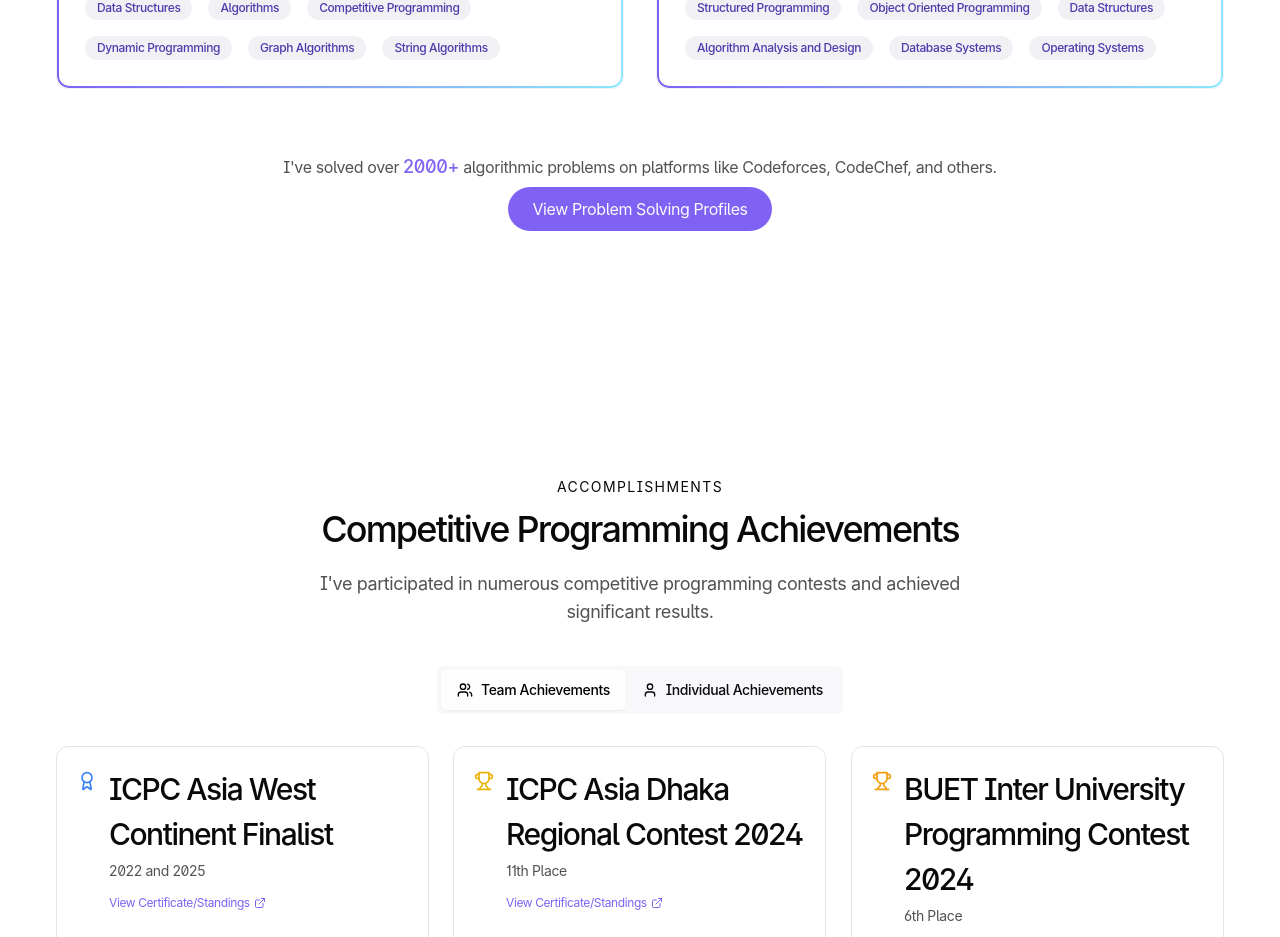
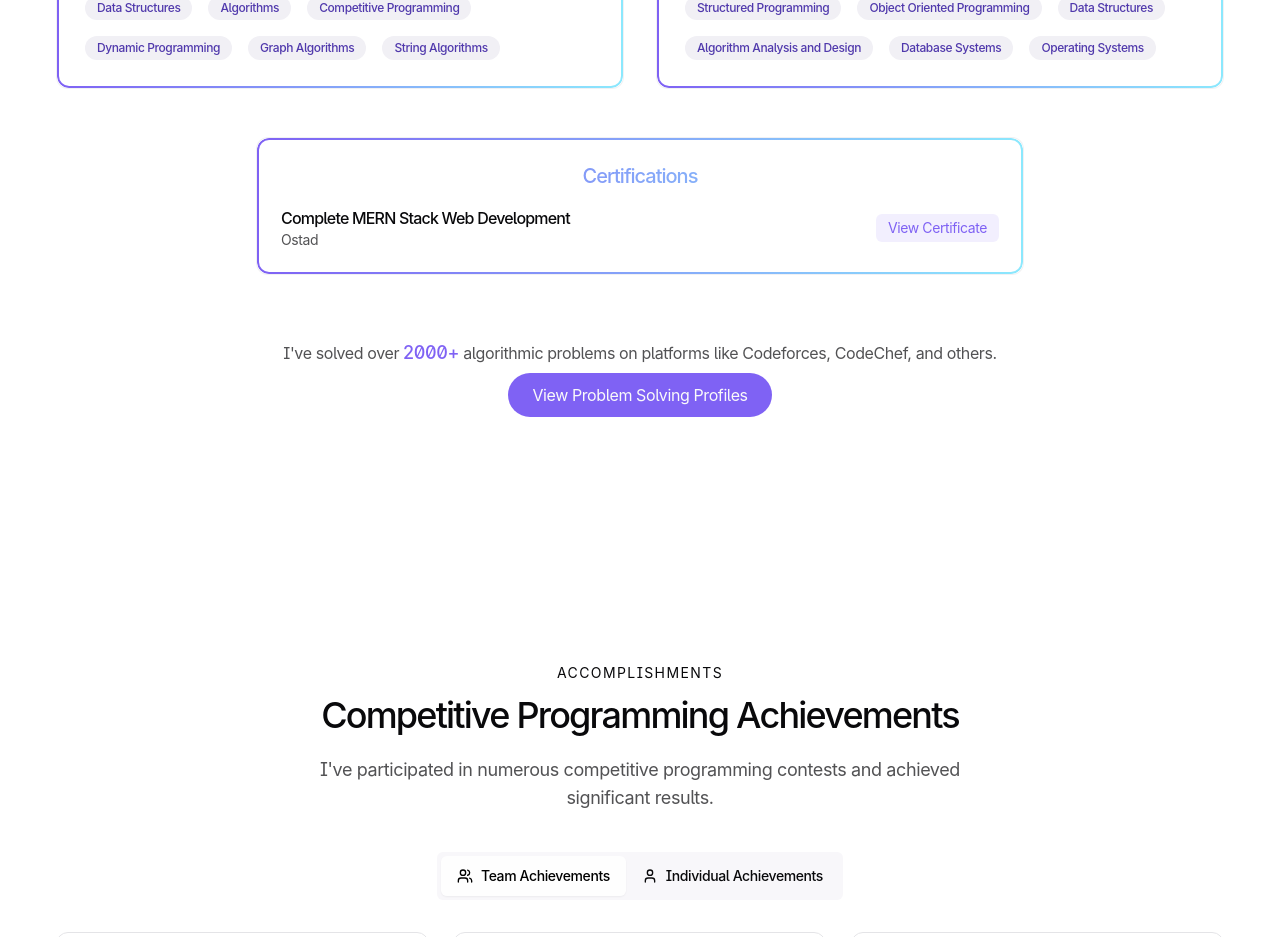
Before and after one commit to NafisAhmed174/my-portfolio, a React (Vite) app: page / in a window 1280 px wide. Shown: the part 2280-3217 px from the top of the page. Built offline with nearby package versions, Linux system fonts and the light colour scheme.

Commit message:
Update skill section
The prompt requests an update to the skill section.

```diff
--- a/src/components/Skills.tsx
+++ b/src/components/Skills.tsx
@@ -1,3 +1,4 @@
+
 import { useEffect, useRef } from 'react';
 
 const Skills = () => {
@@ -84,6 +85,26 @@ const Skills = () => {
           ))}
         </div>
 
+        <div className="mt-12 skills-animate opacity-0 p-6 rounded-xl gradient-border border border-border/50 bg-card/30 max-w-3xl mx-auto">
+          <h3 className="text-xl font-medium mb-4 gradient-text text-center">Certifications</h3>
+          <div className="flex flex-col gap-4">
+            <div className="flex flex-col md:flex-row gap-4 items-start md:items-center">
+              <div className="flex-1">
+                <h4 className="font-medium">Complete MERN Stack Web Development</h4>
+                <p className="text-foreground/70 text-sm">Ostad</p>
+              </div>
+              <a
+                href="https://ostad.app/share/certificate/c20161-nafis-ahmed"
+                target="_blank"
+                rel="noopener noreferrer"
+                className="text-sm px-3 py-1 bg-primary/10 text-primary rounded-md hover:bg-primary/20 transition-colors"
+              >
+                View Certificate
+              </a>
+            </div>
+          </div>
+        </div>
+
         <div className="mt-16 text-center skills-animate opacity-0">
           <p className="text-foreground/70 mb-4">
             I've solved over <span className="font-medium text-primary text-lg">2000+</span> algorithmic problems on platforms like Codeforces, CodeChef, and others.
```
